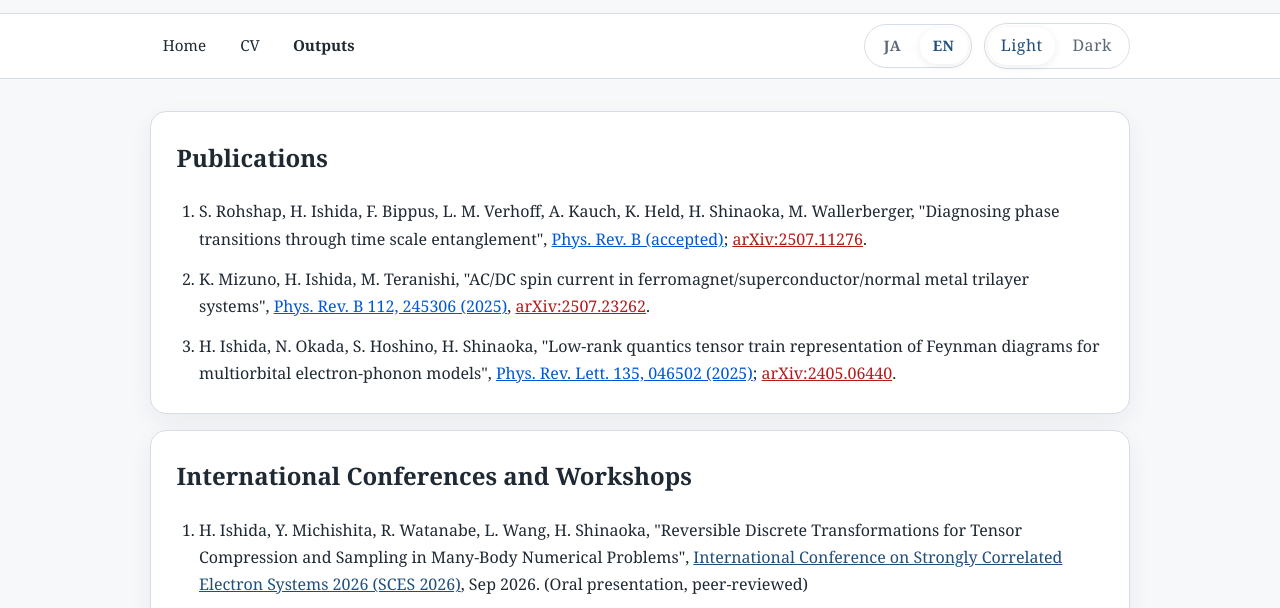
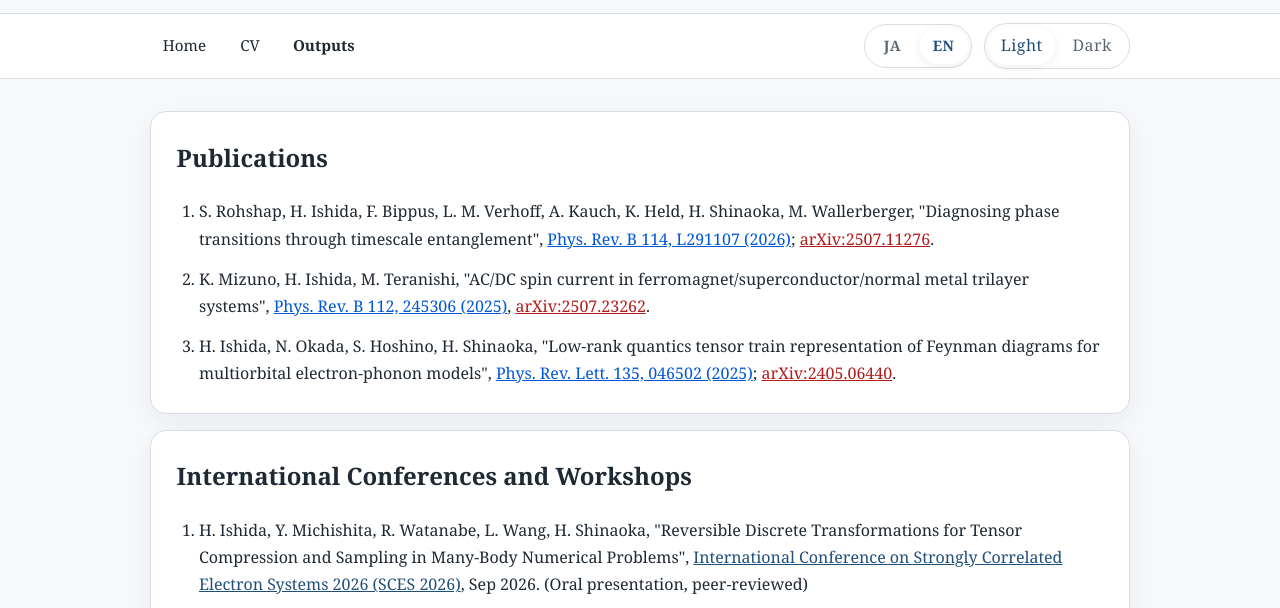
Before and after one commit to HironeIshida/HironeIshida.github.io, a plain HTML site: page en/outputs.html in a window 1280 px wide. Shown: the part 177-785 px from the top of the page. Drawn offline with Linux system fonts and the light colour scheme.

Commit message:
update outputs

```diff
--- a/en/outputs.html
+++ b/en/outputs.html
@@ -43,8 +43,8 @@
       <ol class="entry-list">
         <li>
           S. Rohshap, H. Ishida, F. Bippus, L. M. Verhoff, A. Kauch, K. Held, H. Shinaoka, M. Wallerberger,
-          "Diagnosing phase transitions through time scale entanglement",
-          <a class="publication-link" href="https://doi.org/10.1103/znzs-rccp" target="_blank" rel="noreferrer">Phys. Rev. B (accepted)</a>;
+          "Diagnosing phase transitions through timescale entanglement",
+          <a class="publication-link" href="https://journals.aps.org/prb/abstract/10.1103/znzs-rccp" target="_blank" rel="noreferrer">Phys. Rev. B 114, L291107 (2026)</a>;
           <a class="arxiv-link" href="https://arxiv.org/abs/2507.11276" target="_blank" rel="noreferrer">arXiv:2507.11276</a>.
         </li>
         <li>
```
Also changed, not shown: ja/outputs.html (+2 -2 lines).
